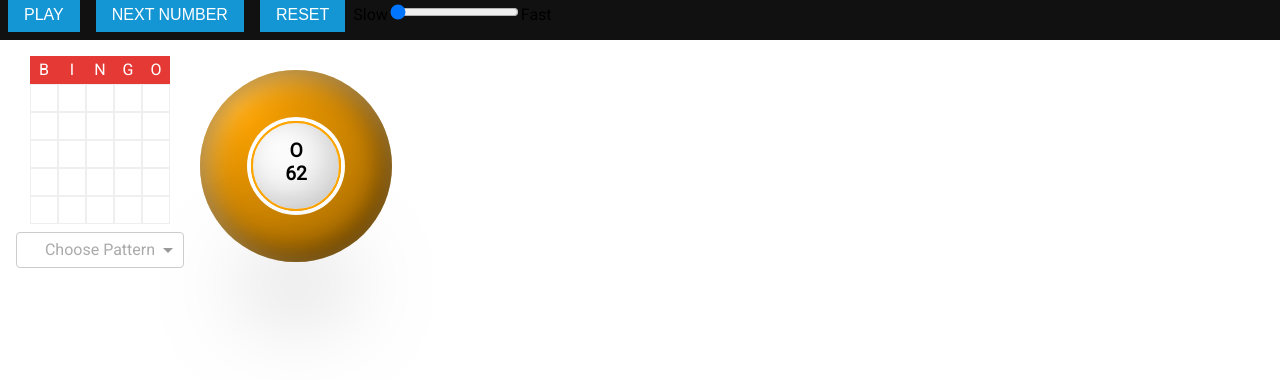
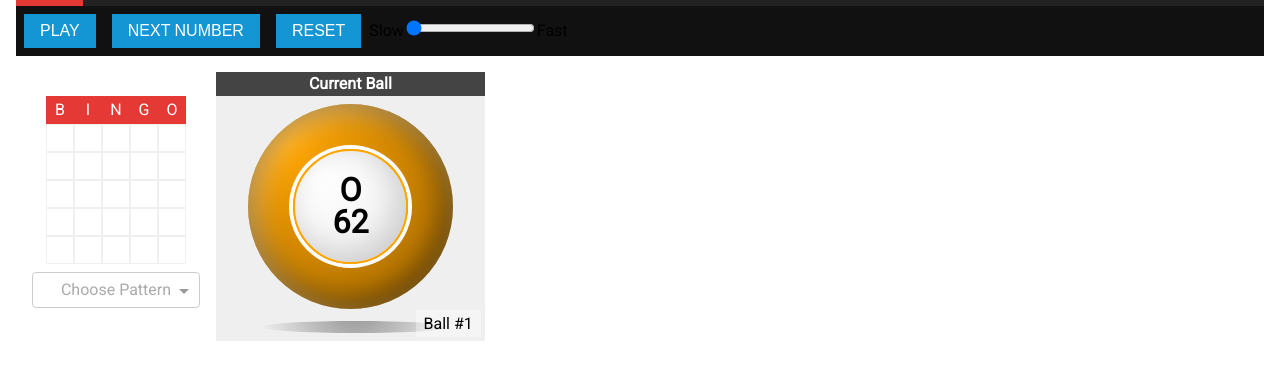
Before and after one commit to karolbrennan/letsplaybingo.2020, a React (Create React App) app: page / in a window 1280 px wide. Both pictures are taken after a click on the button "NEXT NUMBER". Shown: the part 390-770 px from the top of the page. Built offline with nearby package versions, Linux system fonts and the light colour scheme.

Commit message:
Added ball display.

```diff
--- a/src/App.css
+++ b/src/App.css
@@ -4,6 +4,9 @@
 }
 html, body {
     font-family: 'Roboto', Helvetica, Arial, sans-serif;
+}
+body {
+    padding: 1rem;
 }
 /* Header */
 header {
@@ -25,6 +28,10 @@ header img {
     display: table;
     width: 100%;
     white-space: nowrap;
+}
+.block {
+    display: block;
+    width: 100%;
 }
 
 /* Pattern */
@@ -146,53 +153,78 @@ button:hover {
 }
 
 /* Ball Graphic */
-#bingopattern, #currentBall {
+#bingopattern, #currentCallBlock {
     display: inline-block;
     vertical-align: middle;
 }
+
+#currentCallBlock {
+    background: #efefef;
+    padding: 2rem;
+    position: relative;
+}
+#currentCallBlock .heading, #currentCallBlock .ballnum {
+    position: absolute;
+}
+
+#currentCallBlock .heading {
+    top: 0;
+    left: 0;
+    right: 0;
+}
+#currentCallBlock .ballnum {
+    bottom: 0.25em;
+    right: 0.25em;
+    display: inline;
+    width: auto;
+    padding: 0.25em 0.5em;
+    background: rgba(255,255,255,0.35);
+}
+
+#currentCallBlock .heading {
+    background: #444;
+    color: white;
+    text-align: center;
+    line-height: 1.5;
+    font-size: 1rem;
+    font-weight: bold;
+}
+#currentCallBlock .ballNum {
+    font-size: 0.8rem;
+}
+
 #currentBall {
     display: inline-block;
     margin: 0 auto;
     border-radius: 100%;
-    width: 15vw;
-    height: 15vw;
-    padding: 4vw;
+    width: 16vw;
+    height: 16vw;
+    padding: 3.5vw;
     box-shadow: inset 0.5rem 0.5rem 1.5rem 0.25rem rgba(255,255,255,0.3),
                 inset -0.25rem -0.25rem 1.5rem 0.5rem rgba(0,0,0,0.4);
 }
-
-#currentBall:after {
-    content: ' ';
-    height: 1.5vw;
-    -webkit-box-shadow: 0 8vw 7vw rgba(0,0,0,0.5);
-    box-shadow: 0 8vw 7vw rgba(0,0,0,0.5);
-    display: block;
-    margin-top: -3vw;
-    z-index: 0;
-}
-@keyframes bounce {
-    0% { margin-top: 0}
-    50% { margin-top: -2vw}
-    100% { margin-top: 0}
-}
-@keyframes altbounce {
-    0% { margin-top: 0}
-    25% { margin-top: 2vw}
-    50% { margin-top: 0}
-    75% { margin-top: -2vw}
-    100% { margin-top: 0}
+#shadow {
+    background: radial-gradient(circle at 50% -150%, rgba(0,0,0,0.4), transparent);
+    height: 0.75rem;
+    position: absolute;
+    bottom: 0.5rem;
+    width: 70%;
+    left: 17%;
+    border-radius: 100%;
+    margin: 0 auto;
 }
 #currentBall span {
     display: block;
     text-align: center;
-    font-size: 1.5vw;
+    font-size: 2.5vw;
+    line-height: 1;
     font-weight: bold;
 }
 .ballCenter {
     border-radius: 100%;
-    width: 7vw;
-    height: 7vw;
-    padding: 1.25vw;
+    width: 100%;
+    height: 100%;
+    padding: 20%;
     box-shadow: inset -0.5rem -0.5rem 2rem 0 rgba(0, 0, 0, 0.16), 0 0 0 0.25rem white;
     background: radial-gradient(circle at 20% 20%, white, #efefef);
 }
--- a/src/App.js
+++ b/src/App.js
@@ -408,11 +408,16 @@ class App extends Component {
                     break;
             }
             return (
-                <div id="currentBall" className={color}>
-                    <div className="ballCenter">
-                        <span>{currentBall.letter}</span>
-                        <span>{currentBall.number}</span>
+                <div id="currentCallBlock">
+                    <div className="block heading">Current Ball</div>
+                    <div id="shadow"></div>
+                    <div id="currentBall" className={color+" block"}>
+                        <div className="ballCenter">
+                            <span>{currentBall.letter}</span>
+                            <span>{currentBall.number}</span>
+                        </div>
                     </div>
+                    <div className="ballnum">Ball #{_.where(this.state.balls, {called: true}).length}</div>
                 </div>
             )
         } else {
```
